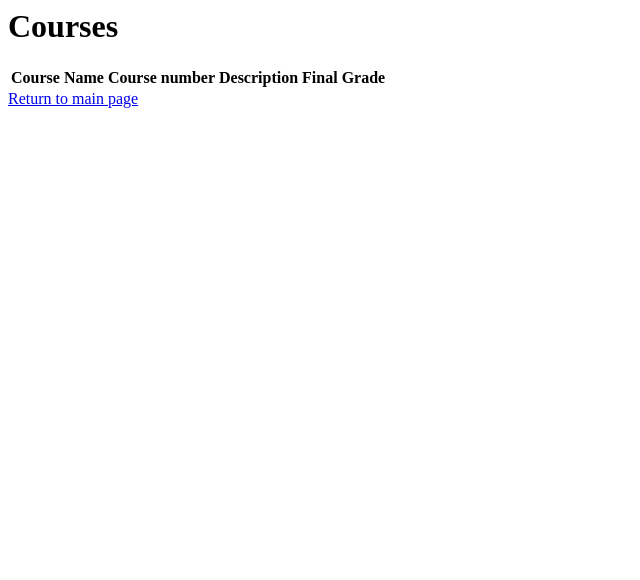
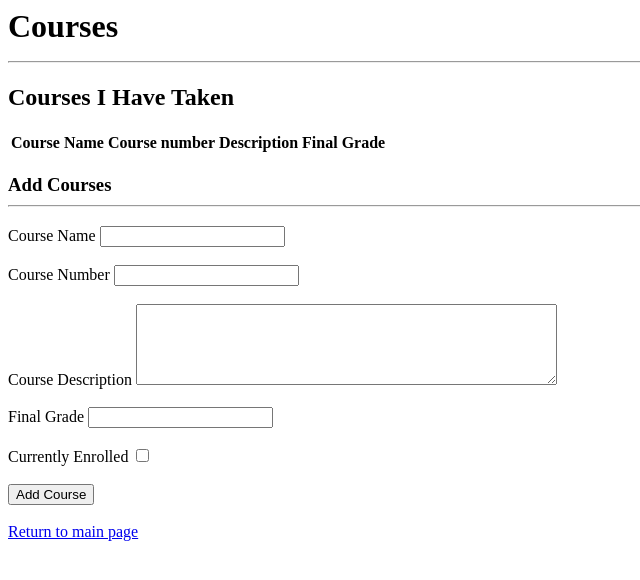
Before and after one commit to oep957/assign2, a plain HTML site: page courses.html in a window 1280 px wide. Shown: the whole page, without its empty margins (0-640 px from the left). Drawn offline with Linux system fonts and the light colour scheme.

Commit message:
Added the form and headers to the courses page. Need to add courses into the table.

```diff
--- a/courses.html
+++ b/courses.html
@@ -5,7 +5,9 @@
 		</title>
 	</head>
 	<body>
-		<h1> Courses</h1>
+		<h1>Courses<hr></h1>
+
+		<h2>Courses I Have Taken</h2>
 		<table>
 			<tr>
 				<th>Course Name</th>
@@ -19,8 +21,40 @@
 
 		</table>
 
+		<h3>Add Courses<hr></h3>
+		<form>
+			<div>
+				<label for="txt_name">Course Name</label>
+				<input type="text" name="txt_name">
+			</div>
+			<br>
+			<div>
+				<label for="txt_num">Course Number</label>
+				<input type="text" name="txt_num">
+			</div>
+			<br>
+			<div>
+				<label for="txt_descr">Course Description</label>
+				<textarea name="txt_descr" rows="5" cols="50"></textarea>
+			</div>
+			<br>
+			<div>
+				<label for="txt_grade">Final Grade</label>
+				<input type="text" name="txt_grade">
+			</div>
+			<br>
+			<div>
+				<label for="chk_enrolled">Currently Enrolled</label>
+				<input type="checkbox" name="chk_enrolled" value="yes">
+			</div>
+			<br>
+			<div>
+				<input type="submit" value="Add Course"
+			</div>
 
-
+		</form>
+		<br>
+		<br>
 		<a href="/index.html"> Return to main page</a>
 	</body>
 </html>
```
